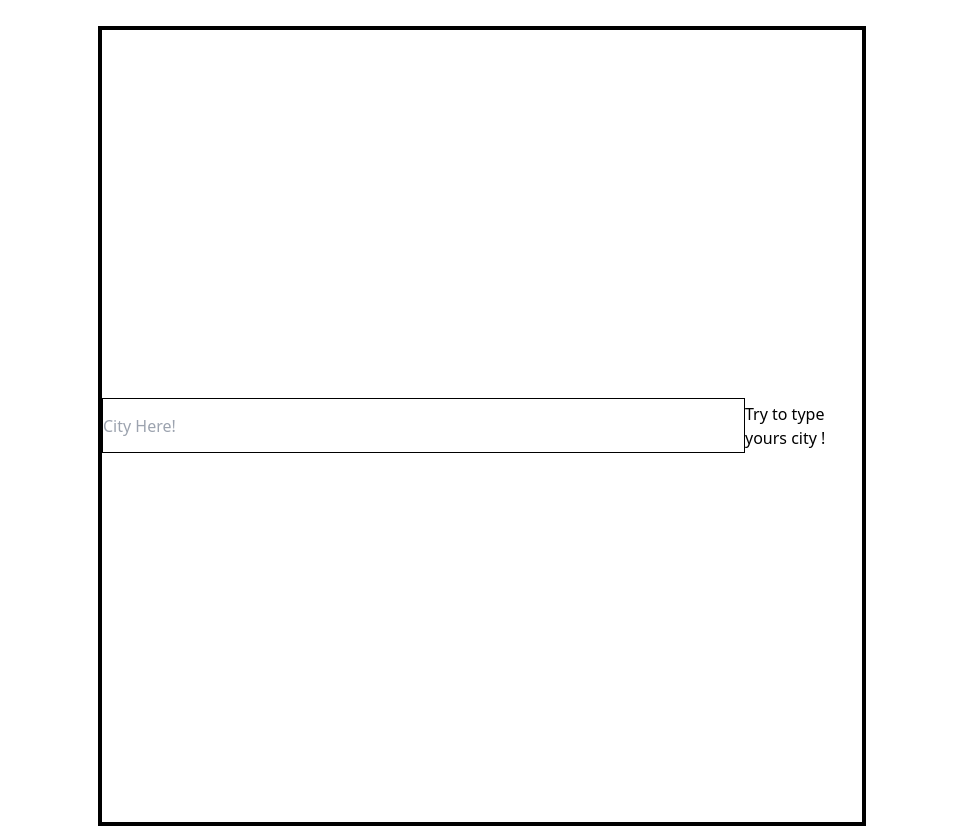
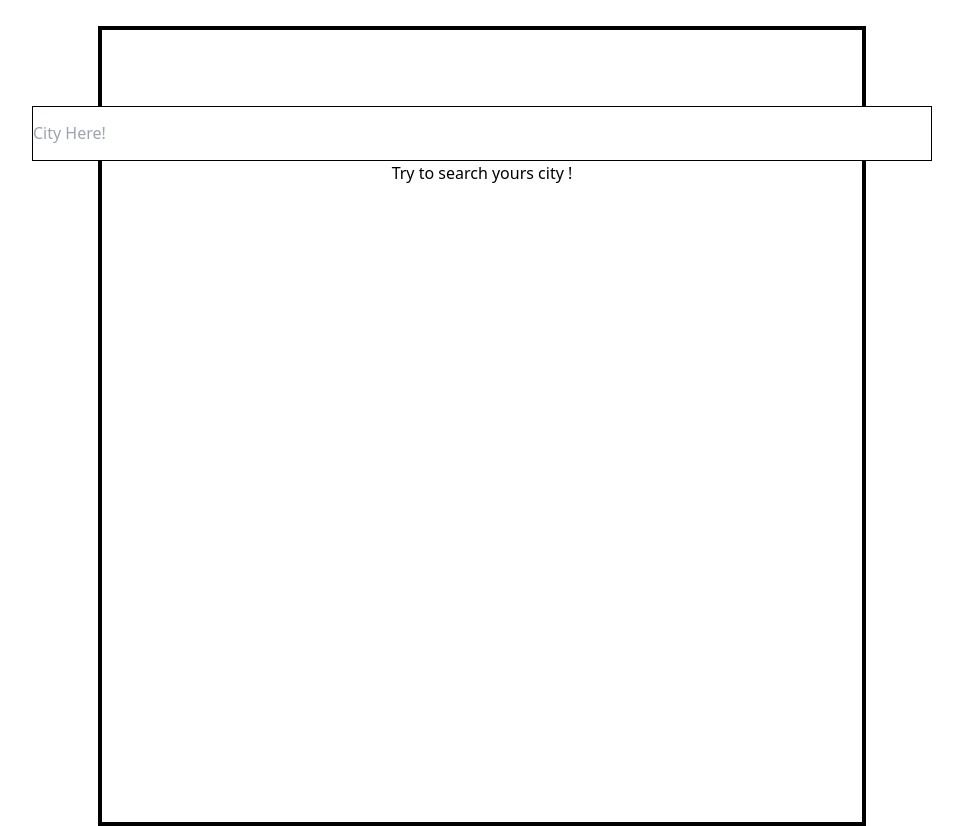
Before and after one commit to ingpawat/weather-app, a React (Create React App) app: page / in a window 1280 px wide. Shown: the whole page, without its empty margins (158-1121 px from the left). Built offline with nearby package versions, Linux system fonts and the light colour scheme.

Commit message:
finish witout style

```diff
--- a/src/App.js
+++ b/src/App.js
@@ -1,5 +1,4 @@
 import { useState } from 'react';
-import axios from 'axios';
 import './App.css';
 
 function App() {
@@ -25,24 +24,24 @@ function App() {
 
     return (
         <div className="App flex justify-center items-center">
-            <div className="inputWrap flex justify-center items-center w-[60%] h-[800px] mt-[2%] border-[4px] border-black ">
+            <div className="inputWrap flex justify-start items-center flex-col w-[60%] h-[800px] mt-[2%] border-[4px] border-black  ">
+
                 <input
                     placeholder='City Here!'
-                    className=" w-[900px] h-[55px] m-0 mt-[] border-[1px] border-black"
+                    className=" w-[900px] h-[55px] m-0 mt-[10%] border-[1px] border-black"
                     onChange={event => setCity(event.target.value)}
                     value={city}
                     onKeyPress={getWeather}
                 />
 
-
                 {typeof data.main === 'undefined' ? (
                     <div>
-                        <p>Try to type yours city ! </p>
+                        <p>Try to search yours city ! </p>
                     </div>
                 ) : (
-                    <div>
+                    <div className=''>
                         <p>{data.name}</p>
-                        <p>{(data.main.temp)-273.15}°C</p>
+                        <p>{Math.round(data.main.temp) - 273.15}°C</p>
                         <p>{data.weather[0].main}</p>
                     </div>
                 )}
```
